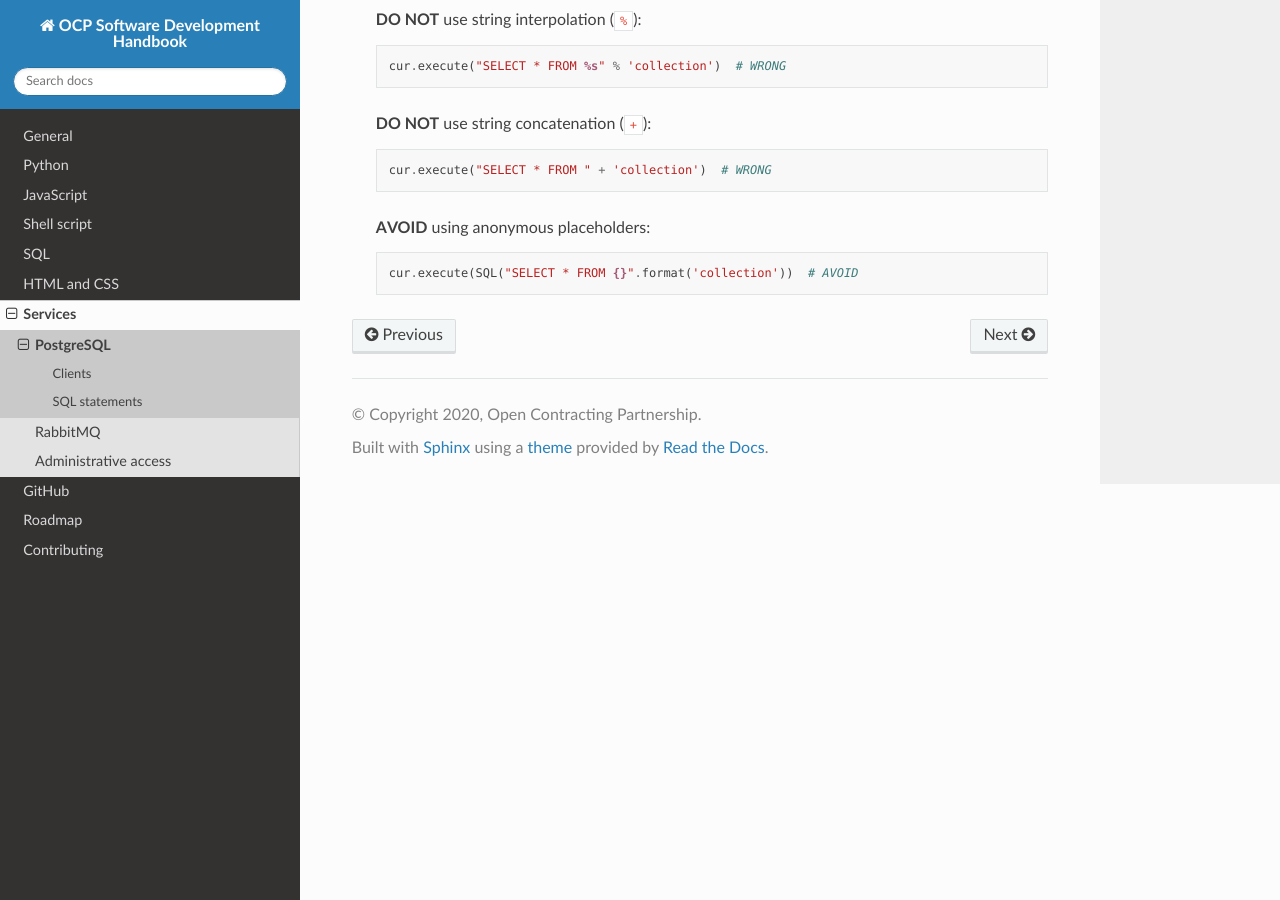
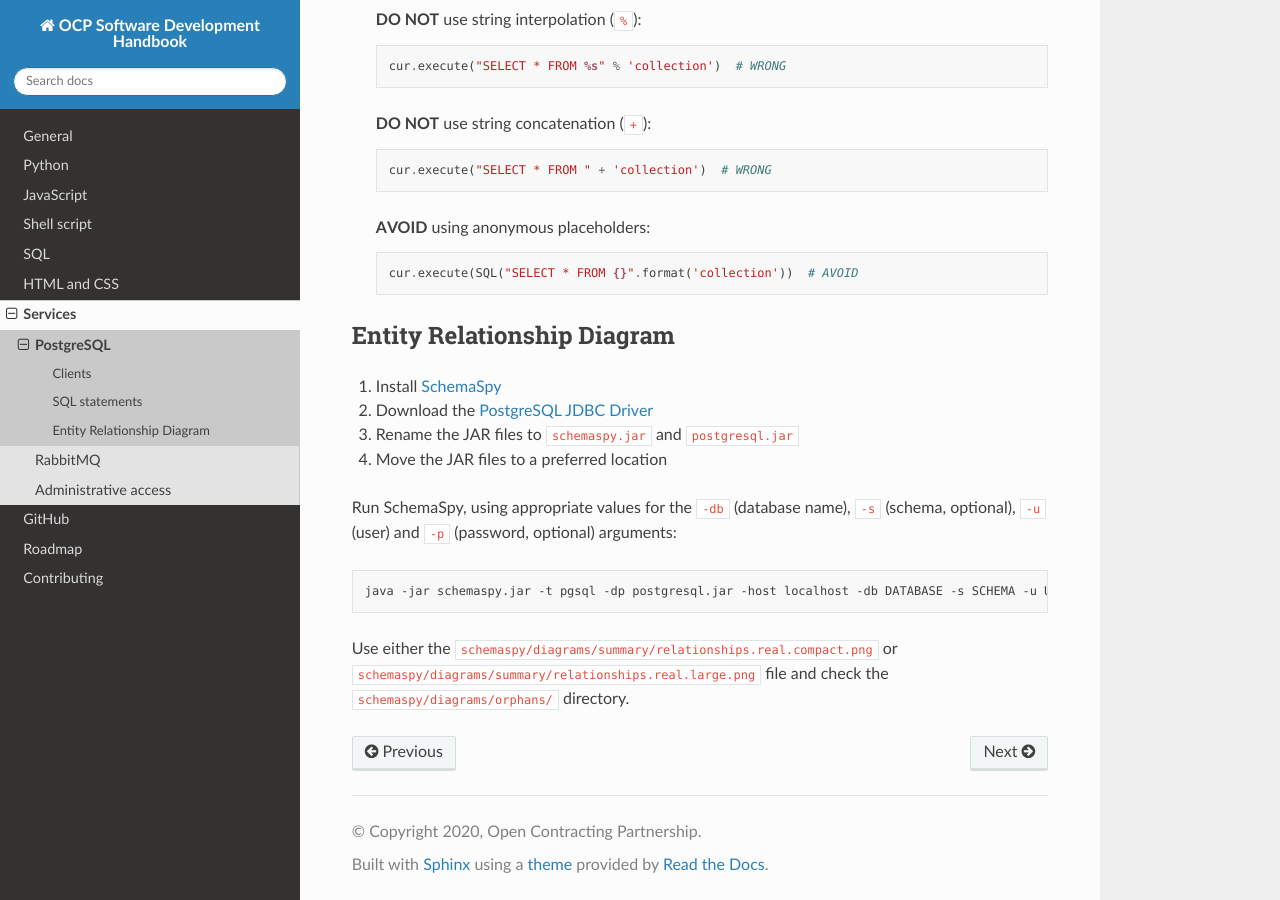
Before and after one commit to open-contracting/software-development-handbook, a Sphinx documentation site: the page built from docs/services/postgresql.rst, in a window 1280 px wide and 900 px high, scrolled down 1936 px. Built offline with Sphinx 7.4.7 and the Read the Docs theme 2.0.0, drawn with Linux system fonts in a browser that asks for light colours; pages that are not in the unit, such as notebooks, are missing from menus.

Commit message:
services/postgresql: Add SchemaSpy instructions

```diff
--- a/docs/services/postgresql.rst
+++ b/docs/services/postgresql.rst
@@ -1,8 +1,8 @@
 PostgreSQL
-----------
+==========
 
 Clients
-~~~~~~~
+-------
 
 Database administrators need to identify the sources of queries, in order to notify developers of inefficient queries or alert users whose queries will be interrupted by maintenance. For example:
 
@@ -11,7 +11,7 @@ Database administrators need to identify the sources of queries, in order to not
 -  Kingfisher Colab uses the ipython-sql package, and adds the Google Colaboratory notebook URL as a comment to all queries
 
 SQL statements
-~~~~~~~~~~~~~~
+--------------
 
 Follow `best practices <https://www.psycopg.org/docs/usage.html#sql-injection>`__ to avoid accidental errors and `SQL injection <https://en.wikipedia.org/wiki/SQL_injection>`__. The code samples blow use the psycopg2 Python package.
 
@@ -104,3 +104,21 @@ Follow `best practices <https://www.psycopg.org/docs/usage.html#sql-injection>`_
    .. code-block:: python
 
       cur.execute(SQL("SELECT * FROM {}".format('collection'))  # AVOID
+
+.. _postgresql-erd:
+
+Entity Relationship Diagram
+---------------------------
+
+#. Install `SchemaSpy <https://schemaspy.readthedocs.io/en/latest/installation.html>`__
+#. Download the `PostgreSQL JDBC Driver <https://jdbc.postgresql.org/>`__
+#. Rename the JAR files to ``schemaspy.jar`` and ``postgresql.jar``
+#. Move the JAR files to a preferred location
+
+Run SchemaSpy, using appropriate values for the ``-db`` (database name), ``-s`` (schema, optional), ``-u`` (user) and ``-p`` (password, optional) arguments:
+
+.. code-block:: bash
+
+   java -jar schemaspy.jar -t pgsql -dp postgresql.jar -host localhost -db DATABASE -s SCHEMA -u USER -p PASSWORD -o schemaspy -norows
+
+Use either the ``schemaspy/diagrams/summary/relationships.real.compact.png`` or ``schemaspy/diagrams/summary/relationships.real.large.png`` file and check the ``schemaspy/diagrams/orphans/`` directory.
--- a/docs/services/rabbitmq.rst
+++ b/docs/services/rabbitmq.rst
@@ -18,19 +18,19 @@ It is recommended to be familiar with all `RabbitMQ tutorials <https://www.rabbi
 Development
 -----------
 
-1. Install RabbitMQ. On macOS:
+#. Install RabbitMQ. On macOS:
 
    .. code-block:: shell
 
       brew install rabbitmq
 
-1. Enable the `management plugin <https://www.rabbitmq.com/management.html>`__:
+#. Enable the `management plugin <https://www.rabbitmq.com/management.html>`__:
 
    .. code-block:: shell
 
       rabbitmq-plugins enable rabbitmq_management
 
-1. Access the management plugin at http://127.0.0.1:15672 (user: ``guest``, password: ``guest``)
+#. Access the management plugin at http://127.0.0.1:15672 (user: ``guest``, password: ``guest``)
 
 In Python, use `pika <https://pika.readthedocs.io/en/stable/>`__ to interact with RabbitMQ: see examples `in its documentation <https://pika.readthedocs.io/en/stable/examples.html>`__ and `on GitHub <https://github.com/pika/pika/tree/master/examples>`__. Don't use Celery, because its abstractions add inefficiencies, requiring `complex workarounds <http://blog.untrod.com/2015/03/how-celery-chord-synchronization-works.html>`__.
 
```
Also changed, not shown: 1 other file.
